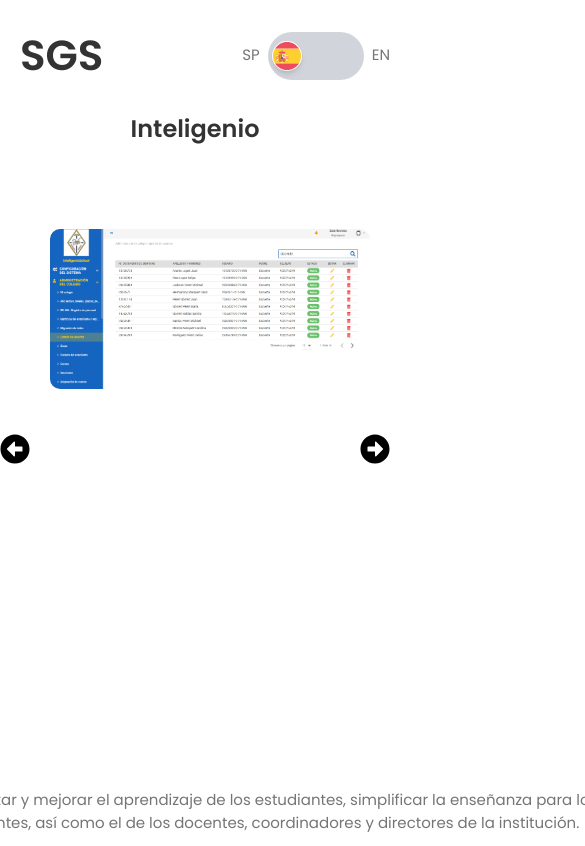
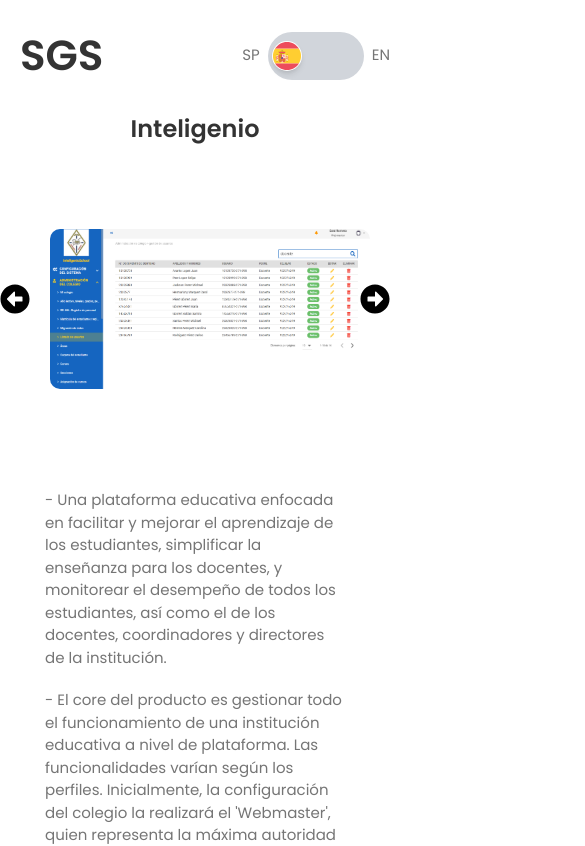
Before and after one commit to sebastiangs23/Portfolio, a React (Vite) app in the folder front/portfolio/: page /experience/inteligenio in a window 390 px wide. Shown: the top 846 px of the page, 585 px wide, since content can reach past the window. Built offline with nearby package versions, Linux system fonts and the light colour scheme.

Commit message:
feat(JobSection Responsive): :sparkles:

```diff
--- a/front/portfolio/src/components/Desarrollo/components/sliderJob.css
+++ b/front/portfolio/src/components/Desarrollo/components/sliderJob.css
@@ -104,6 +104,19 @@
     width: 400px;
   }
 
+  .content p {
+    margin-bottom: 20px;
+    width: 300px;
+  }
+
+  .slider_web_job {
+    position: relative;
+    height: 210px;
+    display: inline-block;
+    justify-content: center;
+    align-items: center;
+  }
+
   .slider_mobile {
     position: relative;
     height: 410px;
```
